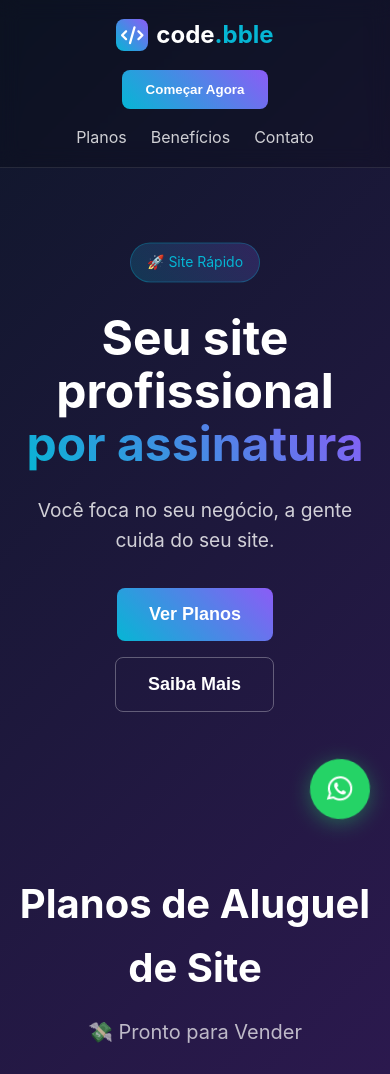
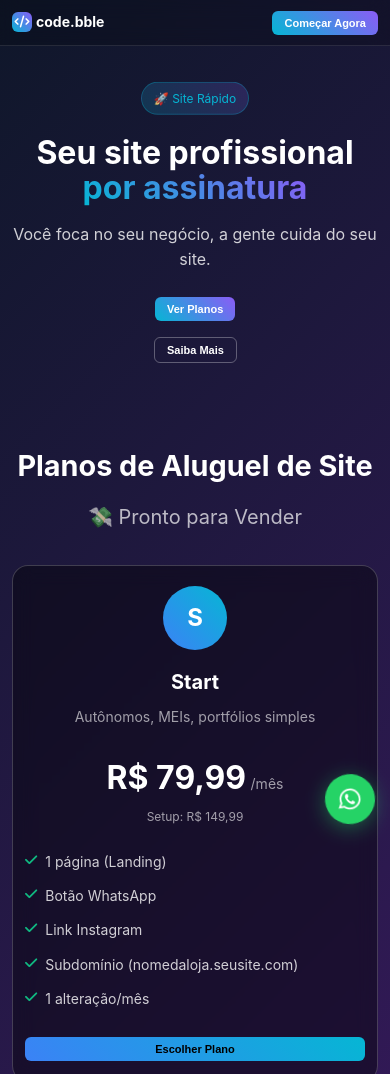
Before and after one commit to ipedrosouzza/landing_codebble, a plain HTML site: page index.html in a window 390 px wide. Shown: the top 1074 px of the page. Drawn offline with Linux system fonts and the light colour scheme.

Commit message:
Modificação no style

```diff
--- a/styles.css
+++ b/styles.css
@@ -78,7 +78,7 @@ body {
   }
 }
 
-/* Header */
+/* Header - Versão Corrigida */
 .header {
   border-bottom: 1px solid rgba(255, 255, 255, 0.1);
   backdrop-filter: blur(10px);
@@ -86,26 +86,28 @@ body {
   position: sticky;
   top: 0;
   z-index: 100;
+  padding: 0; /* Remove padding extra */
 }
 
 .header .container {
   display: flex;
   align-items: center;
   justify-content: space-between;
-  padding: 1rem 20px;
+  padding: 12px 20px; /* Reduzido de 1rem para 12px */
+  min-height: 60px; /* Altura fixa menor */
 }
 
 .logo {
   display: flex;
   align-items: center;
-  gap: 8px;
+  gap: 6px; /* Reduzido de 8px */
 }
 
 .logo-icon {
-  width: 32px;
-  height: 32px;
+  width: 28px; /* Reduzido de 32px */
+  height: 28px;
   background: linear-gradient(45deg, #06b6d4, #8b5cf6);
-  border-radius: 8px;
+  border-radius: 6px; /* Reduzido de 8px */
   display: flex;
   align-items: center;
   justify-content: center;
@@ -113,32 +115,25 @@ body {
 
 .logo-icon i {
   color: white;
-  font-size: 18px;
+  font-size: 16px; /* Reduzido de 18px */
 }
 
 .logo-text {
-  font-size: 24px;
+  font-size: 20px; /* Reduzido de 24px */
   font-weight: bold;
   color: white;
 }
 
-.accent {
-  color: #06b6d4;
-}
-
 .nav {
   display: flex;
-  gap: 24px;
+  gap: 20px; /* Reduzido de 24px */
 }
 
 .nav a {
   color: rgba(255, 255, 255, 0.8);
   text-decoration: none;
   transition: color 0.3s ease;
-}
-
-.nav a:hover {
-  color: white;
+  font-size: 14px; /* Adicionado tamanho menor */
 }
 
 /* Buttons */
@@ -550,17 +545,40 @@ body {
   color: rgba(255, 255, 255, 0.6);
 }
 
-/* Responsive Design */
+/* Responsive Design - Versão Corrigida */
 @media (max-width: 768px) {
   .header .container {
-    flex-direction: column;
-    gap: 16px;
+    flex-direction: row; /* Mantém em linha no mobile */
+    padding: 8px 16px; /* Padding ainda menor */
+    min-height: 50px; /* Altura menor no mobile */
+    gap: 8px;
+  }
+
+  .logo {
+    gap: 4px;
+  }
+
+  .logo-icon {
+    width: 24px; /* Ainda menor no mobile */
+    height: 24px;
+  }
+
+  .logo-icon i {
+    font-size: 14px;
+  }
+
+  .logo-text {
+    font-size: 16px; /* Bem menor no mobile */
   }
 
   .nav {
-    order: 3;
-    width: 100%;
-    justify-content: center;
+    display: none; /* Esconde navegação no mobile */
+  }
+
+  .btn {
+    padding: 8px 16px; /* Botão menor */
+    font-size: 12px;
+    border-radius: 6px;
   }
 
   .hero-buttons {
@@ -583,19 +601,142 @@ body {
   .steps-grid {
     grid-template-columns: 1fr;
   }
+
+  /* Hero section mobile */
+  .hero {
+    padding: 40px 0; /* Reduzido de 80px */
+  }
+
+  .hero-title {
+    font-size: clamp(2rem, 8vw, 3.5rem); /* Menor no mobile */
+    margin-bottom: 16px; /* Reduzido */
+  }
+
+  .hero-subtitle {
+    font-size: clamp(1rem, 4vw, 1.4rem); /* Menor no mobile */
+    margin-bottom: 24px; /* Reduzido */
+  }
+
+  .badge {
+    font-size: 12px; /* Menor */
+    padding: 6px 12px; /* Menor */
+    margin-bottom: 16px; /* Reduzido */
+  }
+
+  /* Sections mobile */
+  .plans,
+  .benefits,
+  .bonus,
+  .how-to,
+  .cta {
+    padding: 40px 0; /* Reduzido de 80px */
+  }
+
+  .section-header h2 {
+    font-size: clamp(1.8rem, 6vw, 3rem); /* Menor no mobile */
+    margin-bottom: 12px; /* Reduzido */
+  }
+
+  .section-header {
+    margin-bottom: 32px; /* Reduzido de 64px */
+  }
 }
 
 @media (max-width: 480px) {
   .container {
-    padding: 0 16px;
+    padding: 0 12px; /* Reduzido de 16px */
+  }
+
+  .header .container {
+    padding: 6px 12px; /* Ainda menor */
+    min-height: 45px;
+  }
+
+  .logo-text {
+    font-size: 14px; /* Muito pequeno para telas pequenas */
+  }
+
+  .logo-icon {
+    width: 20px;
+    height: 20px;
+  }
+
+  .logo-icon i {
+    font-size: 12px;
+  }
+
+  .btn {
+    padding: 6px 12px;
+    font-size: 11px;
   }
 
   .plan-card {
-    padding: 24px 16px;
+    padding: 20px 12px; /* Reduzido */
   }
 
   .bonus-card {
-    padding: 32px 16px;
+    padding: 24px 12px; /* Reduzido */
+  }
+
+  /* WhatsApp button mobile */
+  .whatsapp-float {
+    width: 50px; /* Menor no mobile */
+    height: 50px;
+    bottom: 15px;
+    right: 15px;
+  }
+
+  .whatsapp-float i {
+    font-size: 24px; /* Menor */
+  }
+}
+
+/* Menu hamburger para mobile (opcional) */
+@media (max-width: 768px) {
+  .mobile-menu-toggle {
+    display: block;
+    background: none;
+    border: none;
+    color: white;
+    font-size: 18px;
+    cursor: pointer;
+    padding: 4px;
+  }
+
+  .nav.mobile-open {
+    display: flex;
+    position: absolute;
+    top: 100%;
+    left: 0;
+    right: 0;
+    background: rgba(0, 0, 0, 0.95);
+    flex-direction: column;
+    padding: 20px;
+    gap: 15px;
+    backdrop-filter: blur(20px);
+  }
+
+  .nav.mobile-open a {
+    font-size: 16px;
+    padding: 8px 0;
+    border-bottom: 1px solid rgba(255, 255, 255, 0.1);
+  }
+}
+
+/* Ajustes específicos para iPhone */
+@media (max-width: 375px) {
+  .header .container {
+    padding: 4px 8px;
+    min-height: 40px;
+  }
+
+  .logo-text {
+    font-size: 12px;
+  }
+
+  .btn {
+    padding: 4px 8px;
+    font-size: 10px;
   }
 }
 
```
